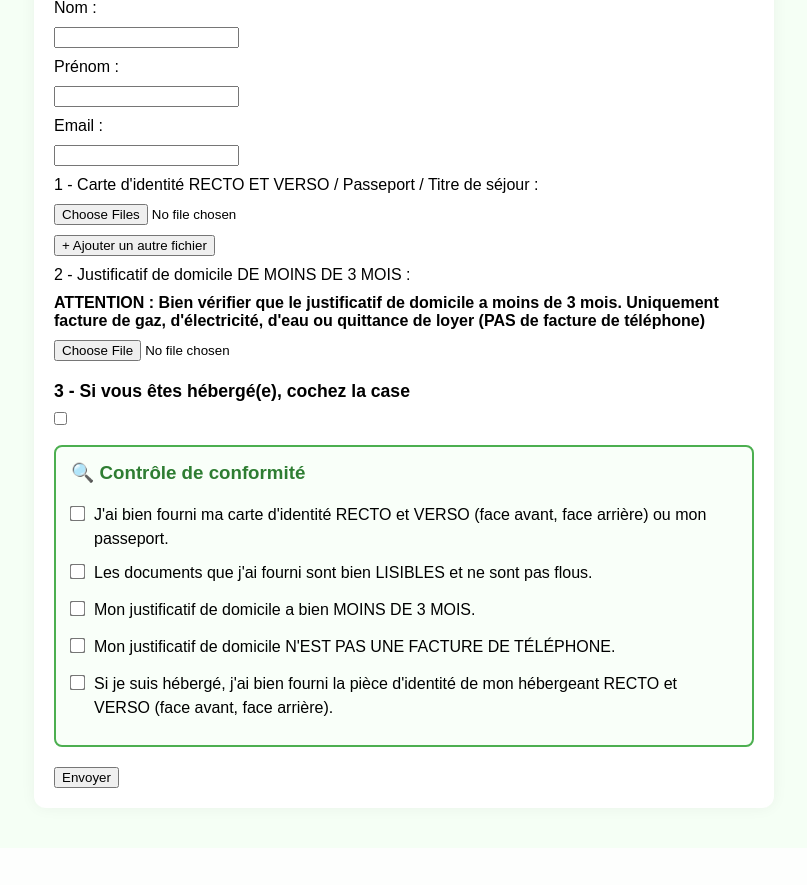
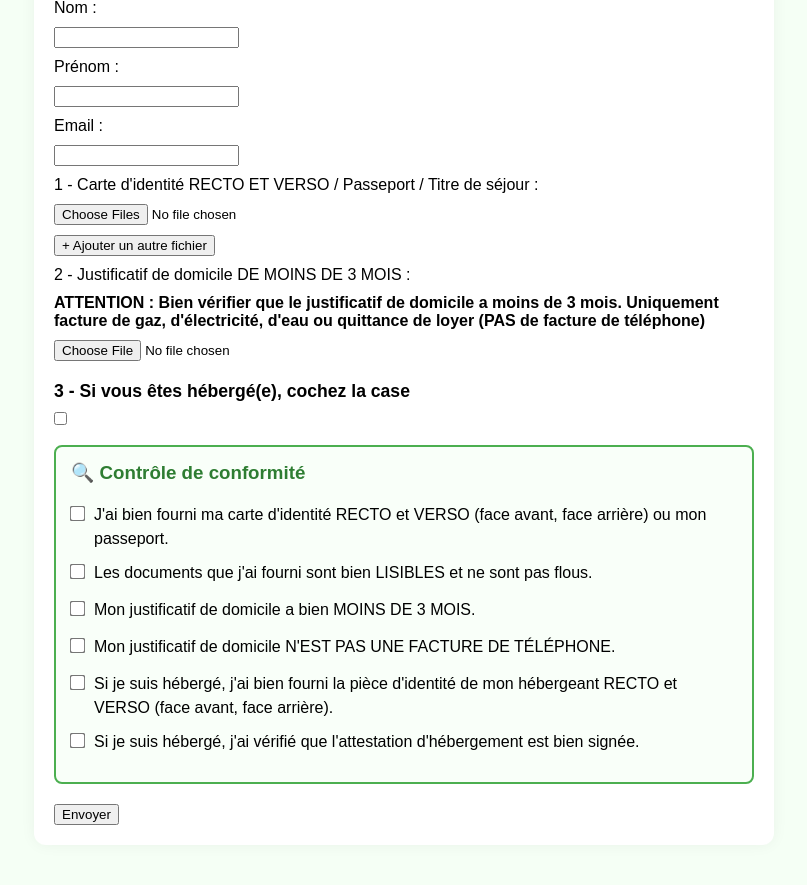
Before and after one commit to integraleacademy/CNAPSV5, a Flask app: page / in a window 1280 px wide. Shown: the part 298-1183 px from the top of the page, without its empty margins (236-1043 px from the left). Before the commit the page ends 1108 px from the top, so only its background shows below. Run offline with Flask 3, Linux system fonts and the light colour scheme; parts of the project's set-up code (start-up, migrations or seed data) failed here and were passed over.

Commit message:
Update index.html

```diff
--- a/templates/index.html
+++ b/templates/index.html
@@ -93,7 +93,7 @@
                 <input name="identite_hebergeant" type="file"/>
                 <button id="add-hebergeant-file" style="margin-top: 10px; display: block;" type="button">+ Ajouter un autre fichier</button>
             </div>
-            <label>Attestation d'hébergement en utilisant ce modèle https://www.service-public.fr/simulateur/calcul/AttestationHebergement :</label>
+            <label>Attestation d'hébergement SIGNEE en utilisant ce modèle https://www.service-public.fr/simulateur/calcul/AttestationHebergement :</label>
             <input name="attestation_hebergement" type="file"/>
         </div>
 
@@ -105,6 +105,7 @@
             <label><input type="checkbox" class="check-conformite"/> Mon justificatif de domicile a bien MOINS DE 3 MOIS.</label>
             <label><input type="checkbox" class="check-conformite"/> Mon justificatif de domicile N'EST PAS UNE FACTURE DE TÉLÉPHONE.</label>
             <label><input type="checkbox" class="check-conformite"/> Si je suis hébergé, j'ai bien fourni la pièce d'identité de mon hébergeant RECTO et VERSO (face avant, face arrière).</label>
+            <label><input type="checkbox" class="check-conformite"/> Si je suis hébergé, j'ai vérifié que l'attestation d'hébergement est bien signée.</label>
         </div>
 
         <button type="submit">Envoyer</button>
```
